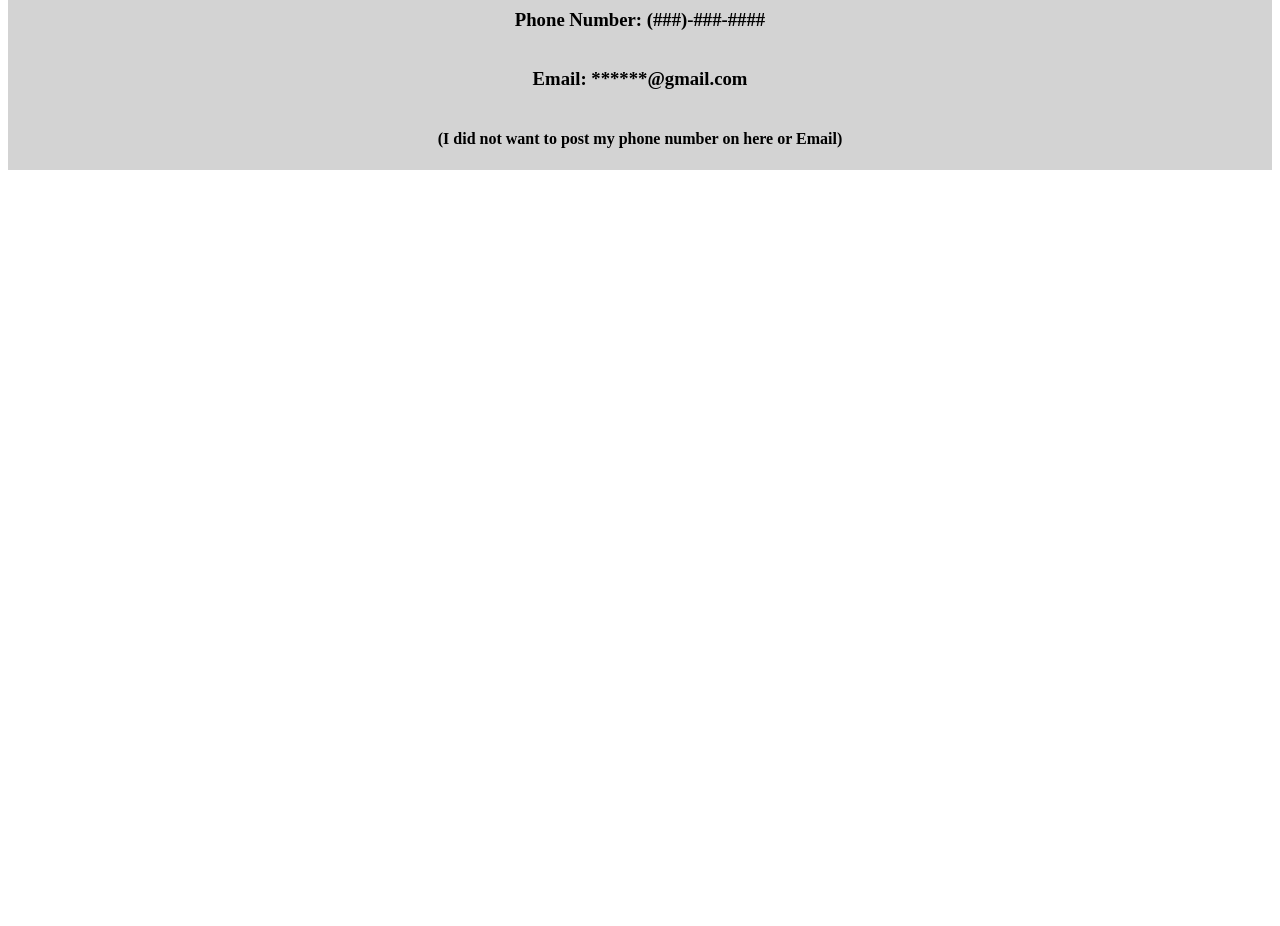
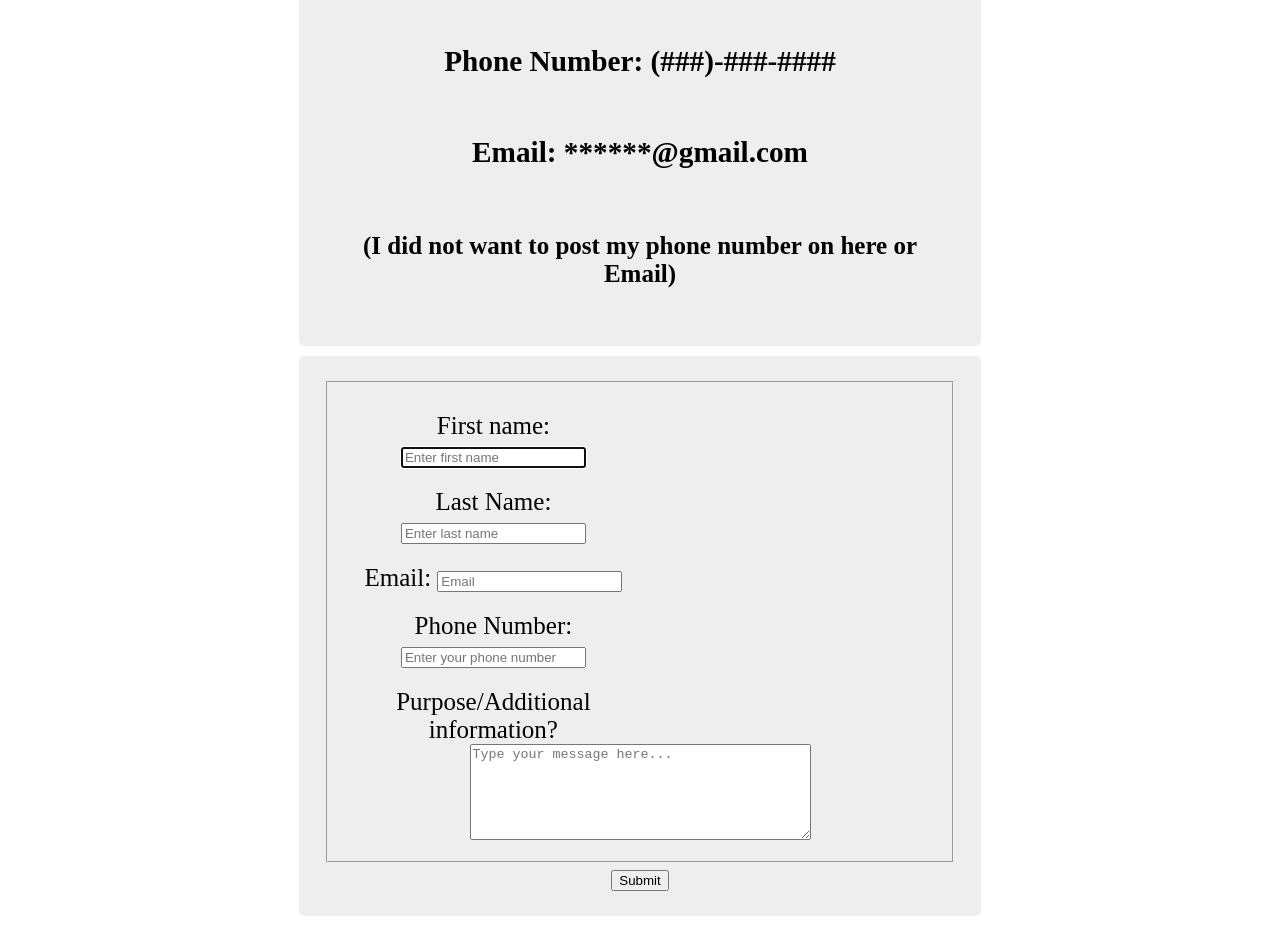
Before and after one commit to 0984868/0984868.github.io, a plain HTML site: page contact.html in a window 1280 px wide. Shown: the part 621-1547 px from the top of the page. Before the commit the page ends 800 px from the top, so only its background shows below. Drawn offline with Linux system fonts and the light colour scheme.

Commit message:
Final project

```diff
--- a/contact.html
+++ b/contact.html
@@ -9,6 +9,20 @@
         .lbigger
         {
             font-size: 30px;
+        }
+        body
+        {
+            align-items: center;
+        }
+        form, label
+        {
+            width: 50%;
+            margin-top: 20px;
+            text-align: center;
+        }
+        div
+        {
+            width: 50%;
         }
     </style>
 </head>
@@ -23,7 +37,7 @@
     <h2 class="center">
    My information:
 </h2>
-    <div class="center divcol">
+    <div class="center divcol container ml3">
         <h3 class="lbigger">For when you need to call or Email:</h3>
         <h3>
             Phone Number: (###)-###-####
@@ -33,5 +47,21 @@
         </h3>
         <h4>(I did not want to post my phone number on here or Email)</h4>
     </div>
+        <form class="container">
+            <fieldset>
+                <label for="fname">First name:
+                <input autofocus required name="fullname" id="fname" placeholder="Enter first name"></label>
+                <label for="lname">Last Name:
+                <input required name="lastname" id="lname" placeholder="Enter last name"></label>
+                <label for="email">Email:
+                <input required type="email" name="email" id="email" placeholder="Email"></label>
+                <label for="phone">Phone Number:
+                <input type="tel" id="phone" name="phone" placeholder="Enter your phone number"></label>
+                <label for="message"> Purpose/Additional information?</label>
+                <textarea id="message" name="message" rows="6" cols="40" placeholder="Type your message here..."></textarea>
+            </fieldset>
+            <input type="submit" value="Submit">
+        </form>
+
 </body>
 </html>
--- a/styles.css
+++ b/styles.css
@@ -54,6 +54,7 @@ h2
 {
     font-size: 60px;
     margin-left: 30px;
+
 }
 td
 {
@@ -70,8 +71,22 @@ td
 }
 .divcol
 {
-    background-color: lightgray;
+    background-color:  #eeeeee;
     display: grid;
-    text-align: center;
+    margin-bottom: 100px;
 
 }
+label
+{
+  display: block;
+  text-align: left;
+  margin-top: 10px;
+}
+.container {
+    margin:auto;
+    background-color: #eeeeee;
+    padding:25px;
+    border-radius: 5px;
+    margin-bottom: 10px;
+    font-size: 25px;
+}
```
Also changed, not shown: resume.html (+1 -1 lines), 1 other file.
